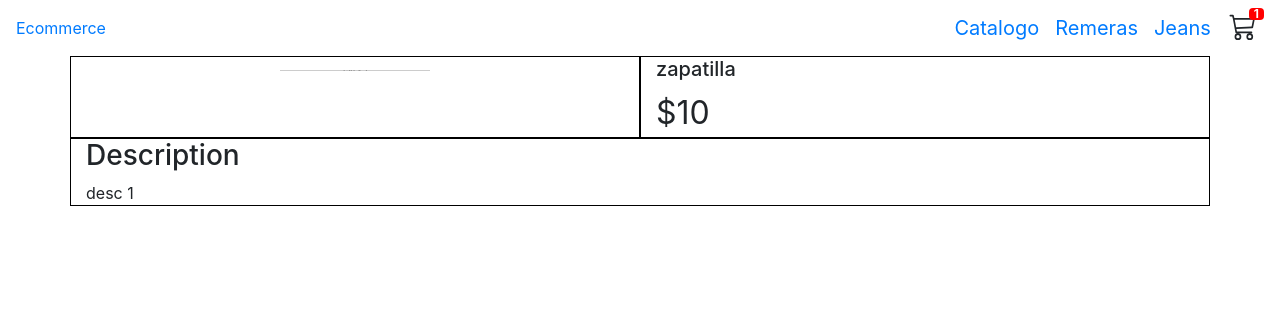
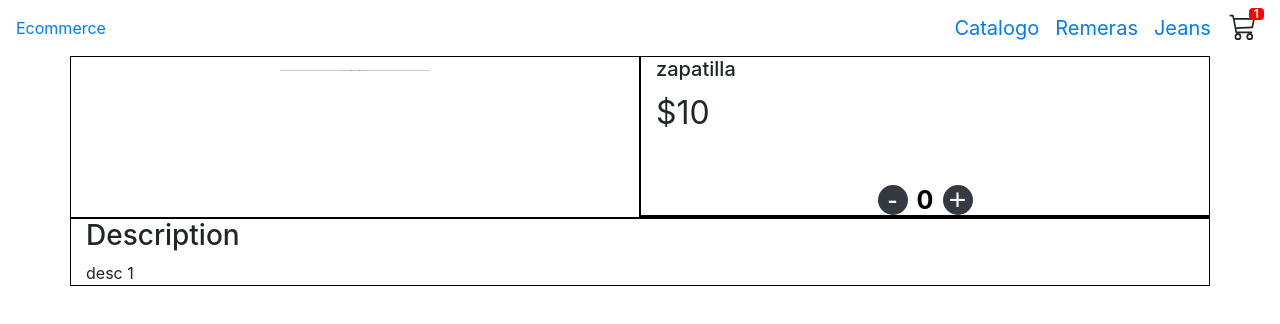
Before and after one commit to miguelzurita/reactjs_ecommerce, a React (Create React App) app: page /item/1 in a window 1280 px wide. Shown: the top 324 px of the page. Built offline with nearby package versions, Linux system fonts and the light colour scheme.

Commit message:
+ 9. Eventos

```diff
--- a/src/App.js
+++ b/src/App.js
@@ -8,12 +8,16 @@ import Col from "react-bootstrap/Col";
 import ItemListContainer from "./components/ItemListContainer";
 import ItemDetailContainer from "./components/ItemDetail/ItemDetailContainer";
 import {BrowserRouter, Switch, Route} from "react-router-dom";
+import Cart from "./components/Cart/Cart";
 
 function App() {
 	return (
 		<BrowserRouter>
 			<Navbar/>
 			<Switch>
+				<Route path='/cart'>
+					<Cart />
+				</Route>
 				<Route path='/item/:idProduct'>
 					<ItemDetailContainer/>
 				</Route>
--- /dev/null
+++ b/src/components/Cart/Cart.js
@@ -0,0 +1,19 @@
+import React from 'react';
+import Col from "react-bootstrap/Col";
+import Row from "react-bootstrap/Row";
+import Container from "react-bootstrap/Container";
+
+const Cart = () => {
+	return (
+		<Container>
+			<Row>
+				<Col>
+					Empty
+				</Col>
+			</Row>
+
+		</Container>
+	);
+};
+
+export default Cart;
--- a/src/components/ItemCount.js
+++ b/src/components/ItemCount.js
@@ -1,13 +1,14 @@
 import React, {useState} from 'react';
 import './ItemCount.css'
 
-export default function ItemCount({stock, initial}) {
+export default function ItemCount({stock, initial, onAdd}) {
 
 	const [count, setCount] = useState(Number(initial))
 
-	const onAdd = () => {
+	const onCounterAdd = () => {
 		if (count < stock) {
 			setCount(count + 1)
+			onAdd(count + 1)
 		} else {
 
 		}
@@ -26,7 +27,7 @@ export default function ItemCount({stock, initial}) {
 			<div className="qty mt-5">
 				<span className="minus bg-dark" onClick={onRemove}>-</span>
 				<div className="count" name="qty">{count}</div>
-				<span className="plus bg-dark" onClick={onAdd}>+</span>
+				<span className="plus bg-dark" onClick={onCounterAdd}>+</span>
 			</div>
 		</div>
 	);
--- a/src/components/ItemDetail/ItemDetail.js
+++ b/src/components/ItemDetail/ItemDetail.js
@@ -1,10 +1,28 @@
-import React from 'react';
+import React, {useEffect, useState} from 'react';
 import Row from "react-bootstrap/Row";
 import Col from "react-bootstrap/Col";
 import './ItemDetail.css'
 import Container from "react-bootstrap/Container";
+import ItemCount from "../ItemCount";
+import {Link, NavLink} from "react-router-dom";
 
 const ItemDetail = ({item}) => {
+
+	const [productQuantity, setProductQuantity] = useState(0)
+	const [showButonFinish, setShowButonFinish] = useState(false)
+
+	const onAdd = (quantity) => {
+		setProductQuantity(quantity)
+	}
+
+	useEffect(()=>{
+		if (productQuantity > 0) {
+			setShowButonFinish(true)
+		}else{
+			setShowButonFinish(false)
+		}
+	}, [productQuantity])
+
 	return (
 		<Container>
 			<Row>
@@ -17,6 +35,13 @@ const ItemDetail = ({item}) => {
 				<Col>
 					<h5>{item.title}</h5>
 					<div className='price'>${item.price}</div>
+					{item && <ItemCount onAdd={onAdd} initial="0" stock={item.stock}/>}
+					<Row>
+						<Col className="text-center">
+							{showButonFinish && <NavLink to='/cart'>Terminar compra</NavLink>}
+						</Col>
+					</Row>
+
 				</Col>
 			</Row>
 			<Row>
```
Also changed, not shown: screenshots/screen07.png (added), 1 other file (tests, documents, lock files or other folders).
